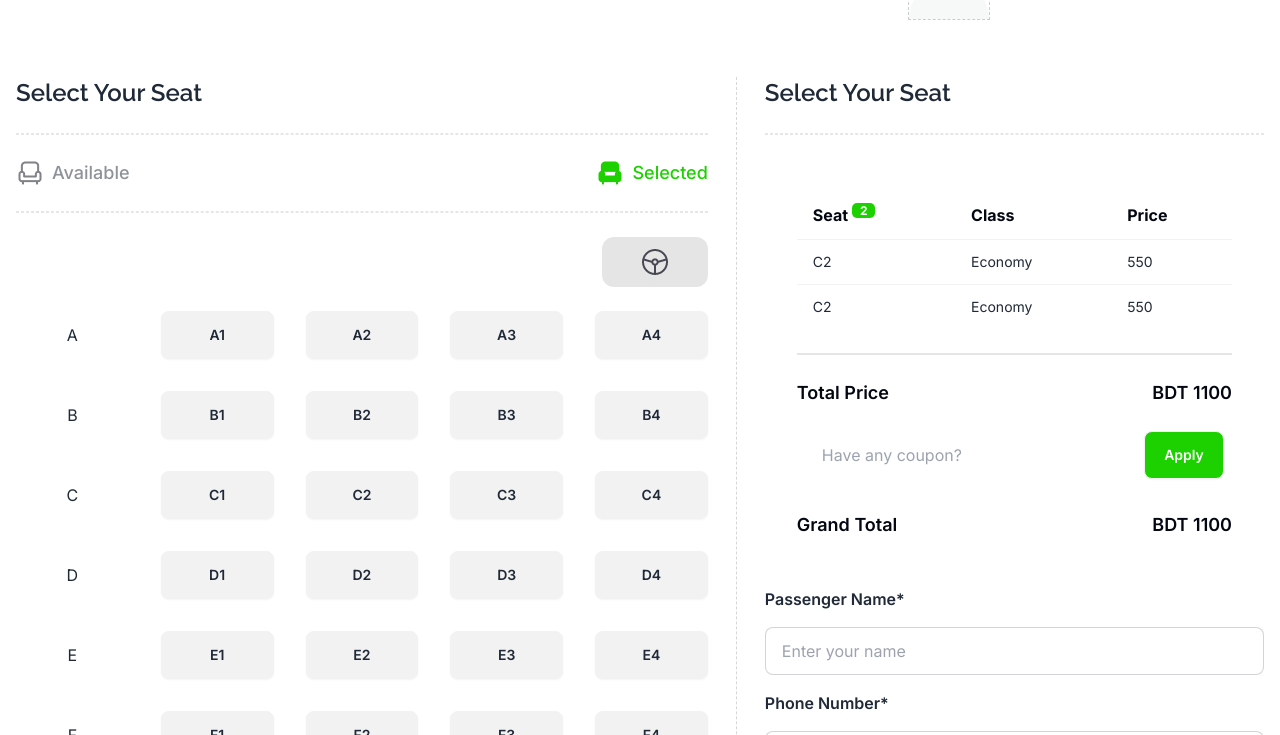
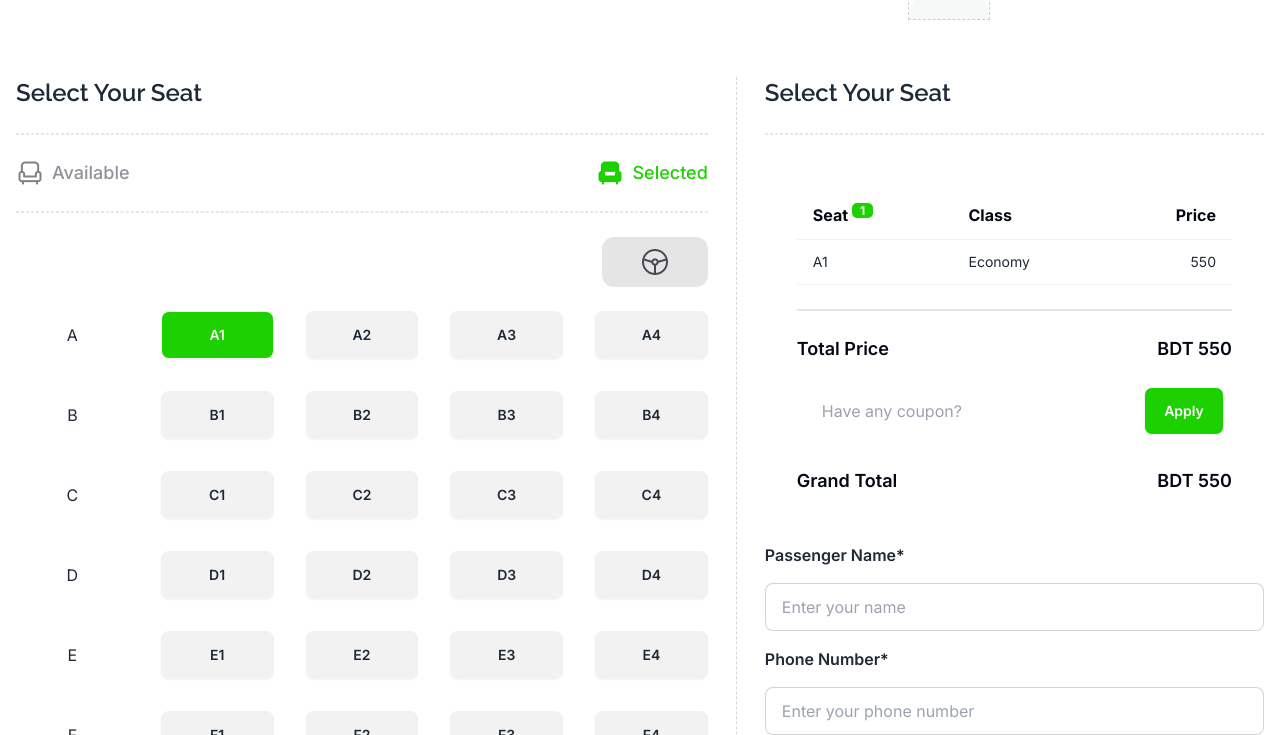
Before and after one commit to yasin-arft/B9A5-Bengal-Express-Ticket, a plain HTML site: page index.html in a window 1280 px wide. Both pictures are taken after a click on the button "A1". Shown: the part 2023-2758 px from the top of the page. Drawn offline with nearby package versions, Linux system fonts and the light colour scheme.

Commit message:
added seat selection functionalities and apply coupon funclities

```diff
--- a/index.html
+++ b/index.html
@@ -187,7 +187,7 @@
                 </div>
                 <button class="btn text-lg font-medium font-inter text-primary-color bg-[#1dd1001a] px-4">
                   <img src="./images/seat-green.png" alt="Bus icon">
-                  <span>40 Seats left</span>
+                  <span><span id="seat-left">40</span> Seats left</span>
                 </button>
               </div>
               <div class="mt-6 p-8">
@@ -254,7 +254,7 @@
                 <span class="inline-flex justify-center items-center">I</span>
                 <span class="inline-flex justify-center items-center">J</span>
               </div>
-              <div class="col-span-4 grid grid-cols-4 gap-8">
+              <div id="seat-no-container" class="seat-no-container col-span-4 grid grid-cols-4 gap-8">
                 <button class="btn">A1</button><button class="btn">A2</button><button class="btn">A3</button><button class="btn">A4</button>
                 <button class="btn">B1</button><button class="btn">B2</button><button class="btn">B3</button><button class="btn">B4</button>
                 <button class="btn">C1</button><button class="btn">C2</button><button class="btn">C3</button><button class="btn">C4</button>
@@ -275,24 +275,16 @@
             <div class="border border-dashed border-[#03071233] my-6 opacity-50"></div>
             <div class="p-8">
               <div class="overflow-x-auto">
-                <table class="table">
+                <table id="booking-table" class="table">
                   <!-- head -->
                   <thead>
                     <tr class="font-medium text-base text-secondary-color">
-                      <th>Seat <sup class="bg-primary-color rounded-[5px] px-2 text-white">2</sup></th>
+                      <th>Seat <sup id="booked-seats-count" class="bg-primary-color rounded-[5px] px-2 text-white">0</sup></th>
                       <th>Class</th>
-                      <th>Price</th>
+                      <th class="text-right">Price</th>
                     </tr>
                   </thead>
-                  <tbody>
-                    <!-- row 1 -->
-                    <tr>
-                      <td>C2</td> <td>Economy</td> <td>550</td>
-                    </tr>
-                    <!-- row 2 -->
-                    <tr>
-                      <td>C2</td> <td>Economy</td> <td>550</td>
-                    </tr>
+                  <tbody id="booking-table-body">
                   </tbody>
                 </table>
               </div>
@@ -300,16 +292,16 @@
               <!-- total price -->
               <div class="flex justify-between text-lg font-semibold text-secondary-color">
                 <span>Total Price</span>
-                <span>BDT <span>1100</span></span>
+                <span>BDT <span id="total-price">00</span></span>
               </div>
               <div class="flex gap-2 p-2 mt-4 mb-6">
-                <input type="text" placeholder="Have any coupon?" class="input flex-1" />
-                <button class="btn bg-primary-color w-20 text-white font-semibold">Apply</button>
+                <input id="coupon-input" type="text" placeholder="Have any coupon?" class="input flex-1" />
+                <button id="apply-coupon" class="btn bg-primary-color w-20 text-white font-semibold">Apply</button>
               </div>
               <!-- grand total -->
               <div class="flex justify-between text-lg font-semibold text-secondary-color">
                 <span>Grand Total</span>
-                <span>BDT <span>1100</span></span>
+                <span>BDT <span id="grand-total">00</span></span>
               </div>
             </div>
             <div>
--- a/scripts/main.js
+++ b/scripts/main.js
@@ -0,0 +1,108 @@
+
+// global variables
+const seatNoContainer = document.getElementById('seat-no-container');
+const seats = seatNoContainer.children;
+const couponCodes = ['NEW15', 'Couple 20'];
+let bookedSeats = 0;
+let discountPercentage = 0;
+
+// event handlers
+for (const seat of seats) {
+  seat.addEventListener('click', handleSeatSelection);
+}
+document.getElementById('apply-coupon').addEventListener('click', handleApplyCouponBtn);
+
+// seat selection handler
+function handleSeatSelection(event) {
+  const element = event.target;
+
+  element.classList.add('active');
+  decreaseSeatCount();
+  countBookedSeats();
+  addToBookingTable(element.innerText);
+
+  const totalPrice = countTotalPrice();
+  const grandPrice = countGrandPrice(totalPrice);
+  setPriceById('total-price', totalPrice);
+  setPriceById('grand-total', grandPrice);
+}
+
+// apply coupon handler
+function handleApplyCouponBtn() {
+  const couponInput = document.getElementById('coupon-input');
+  const couponInputValue = couponInput.value;
+  if (couponCodes.includes(couponInputValue)) {
+    if (couponInputValue === 'NEW15') {
+      discountPercentage = 0.15;
+    } else if (couponInputValue === 'Couple 20') {
+      discountPercentage = 0.20;
+    }
+
+    const totalPrice = countTotalPrice();
+    const grandPrice = countGrandPrice(totalPrice);
+    setPriceById('grand-total', grandPrice);
+  } else {
+    alert('Invalid coupon!')
+  }
+}
+
+// decrease seats count after selection
+function decreaseSeatCount() {
+  const seatLeftElement = document.getElementById('seat-left');
+  const seatLeftCount = parseInt(seatLeftElement.innerText);
+  const updatedSeatLeftCount = seatLeftCount - 1;
+  seatLeftElement.innerText = updatedSeatLeftCount;
+}
+
+// add seats details to booking table after selection
+function addToBookingTable(seatNo) {
+  const bookingTableBody = document.getElementById('booking-table-body');
+  const tr = document.createElement('tr');
+
+  const td1 = document.createElement('td');
+  td1.innerText = seatNo;
+  tr.appendChild(td1);
+
+  const td2 = document.createElement('td');
+  td2.innerText = 'Economy';
+  tr.appendChild(td2);
+
+  const td3 = document.createElement('td');
+  td3.classList.add('text-right');
+  td3.innerText = 550;
+  tr.appendChild(td3);
+
+  bookingTableBody.appendChild(tr);
+}
+
+// count booked seats
+function countBookedSeats() {
+  const bookedSeatsCountElement = document.getElementById('booked-seats-count');
+  bookedSeats++;
+  bookedSeatsCountElement.innerText = bookedSeats;
+}
+
+// count total price
+function countTotalPrice() {
+  const totalPrice = bookedSeats * 550;
+
+  return totalPrice
+}
+
+// count grand price
+function countGrandPrice(totalPrice) {
+  let grandTotal = 0;
+  discount = totalPrice * discountPercentage;
+  if (discount) {
+    grandTotal = totalPrice - discount;
+  } else {
+    grandTotal = totalPrice;
+  }
+  return grandTotal;
+}
+
+
+// set price by id
+function setPriceById(elementId, price) {
+  document.getElementById(elementId).innerText = price;
+}
--- a/styles/style.css
+++ b/styles/style.css
@@ -14,3 +14,9 @@
 .banner-section {
   background: linear-gradient(180deg, #03071280, #03071200 100%), url('../images/banner.png');
 }
+
+/* seat booking section */
+.seat-no-container .btn.active{
+  background-color: #1DD100;
+  color: #fff;
+}
```
